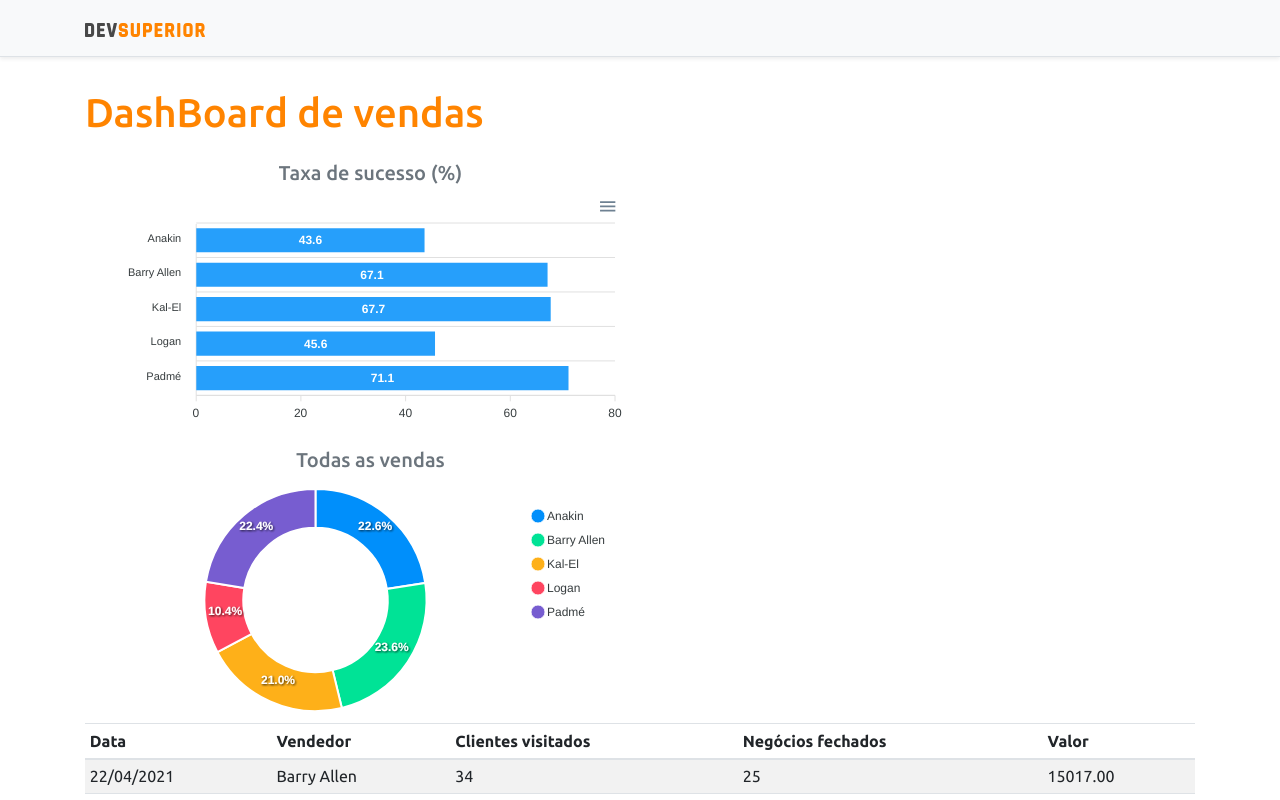
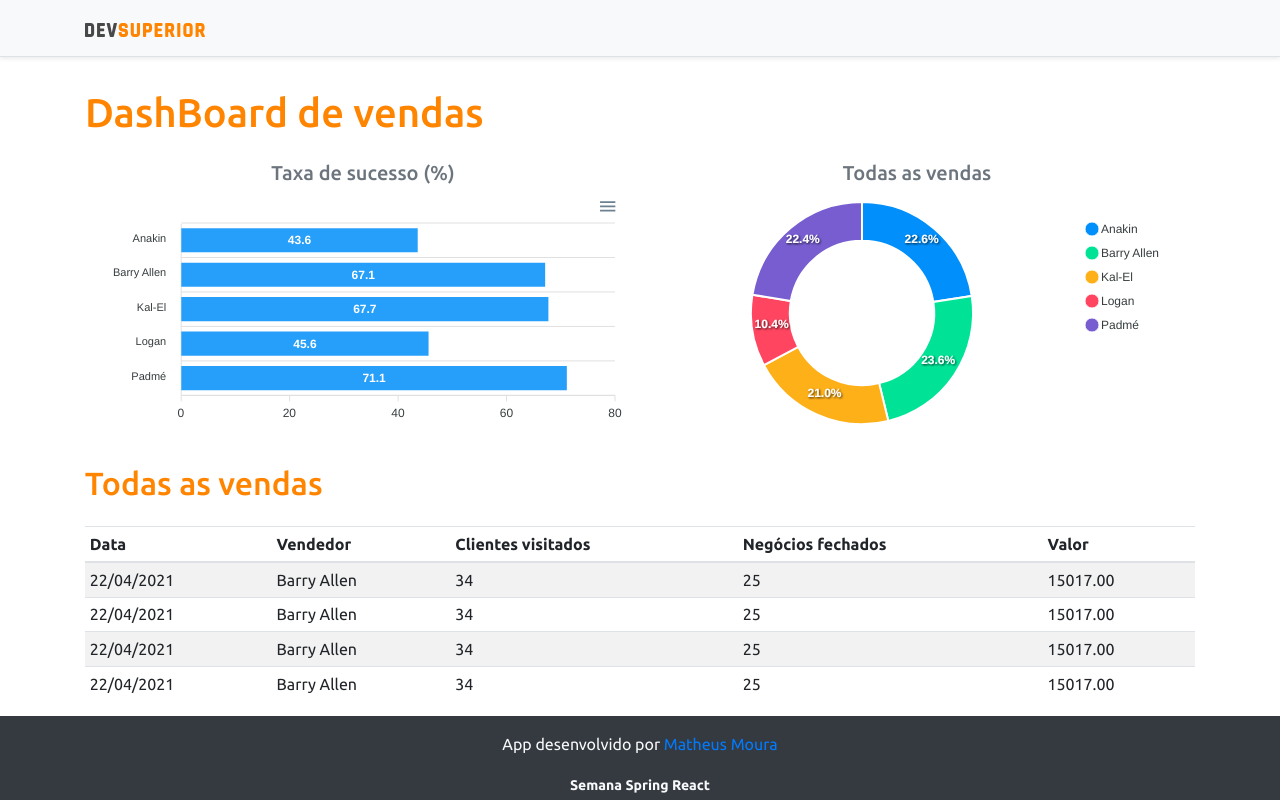
Before and after one commit to matheusm0ura/projeto-sds3, a React (Create React App) app in the folder frontend/: page / in a window 1280 px wide. Shown: the top 800 px of the page. Built offline with nearby package versions, Linux system fonts and the light colour scheme.

Commit message:
row reconfig

```diff
--- a/frontend/src/App.tsx
+++ b/frontend/src/App.tsx
@@ -11,7 +11,7 @@ function App() {
       <div className="container">
         <h1 className="text-primary py-3">DashBoard de vendas</h1>
 
-        <div className="Row px-3">
+        <div className="row px-3">
           <div className="col-sm-6">
             <h5 className="text-center text-secondary">Taxa de sucesso (%)</h5>
             <BarChart />
@@ -23,6 +23,9 @@ function App() {
           </div>
         </div>
 
+        <div className = "py-3">
+          <h2 className = "text-primary"> Todas as vendas</h2>
+          </div>
         <DataTable />
       </div>
       <Footer />
```
